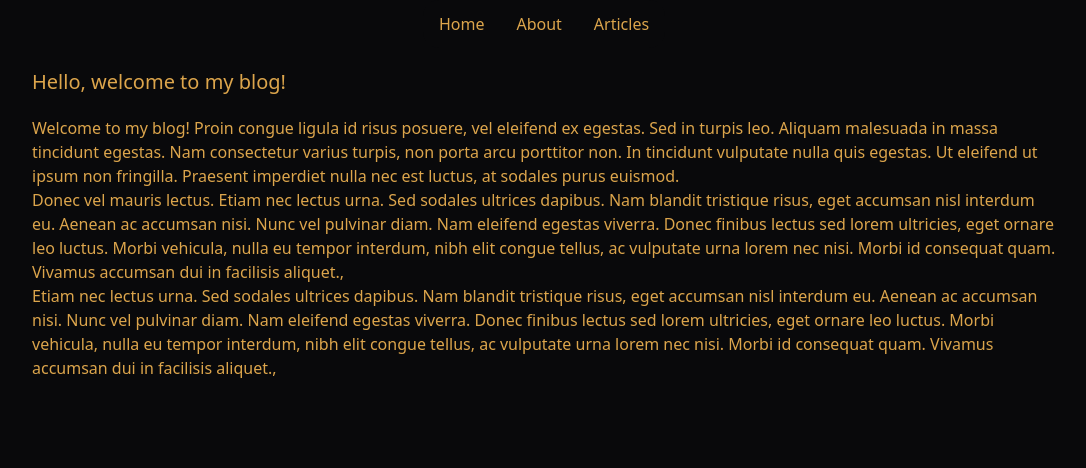
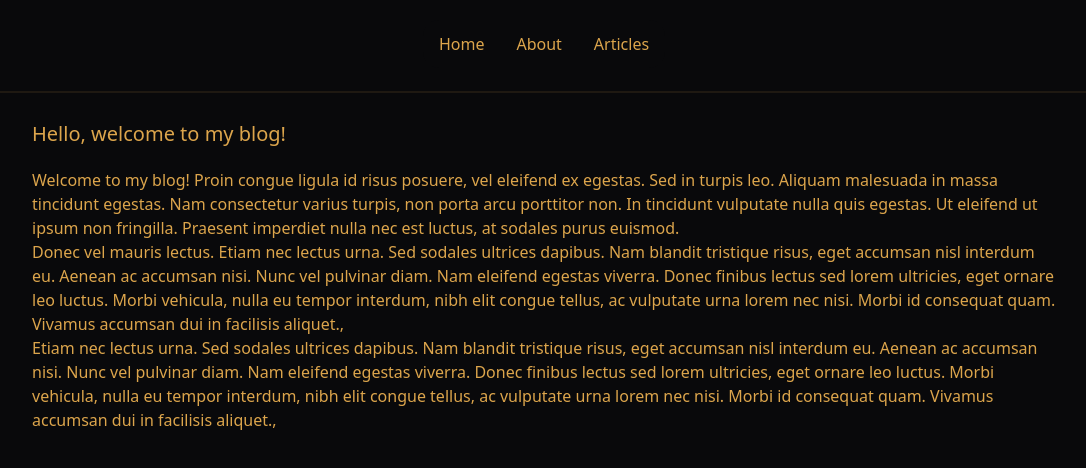
Before and after one commit to rawda-developer/Blogry, a React (Create React App) app in the folder frontend/: page / in a window 1280 px wide. Shown: the top 468 px of the page, without its empty margins (96-1182 px from the left). Built offline with nearby package versions, Linux system fonts and the light colour scheme.

Commit message:
Fix: fix style of navbar and adding a divider

```diff
--- a/frontend/src/NavBar.js
+++ b/frontend/src/NavBar.js
@@ -1,7 +1,7 @@
 import { Link } from 'react-router-dom';
 const NavBar = () => (
-  <nav>
-    <ul className='menu menu-vertical lg:menu-horizontal bg-base-100 rounded-box mb-5 w-1/4 mx-auto lg:flex'>
+  <nav className='m-5'>
+    <ul className='w-1/4 menu menu-vertical lg:menu-horizontal bg-base-100 rounded-box lg:mx-auto lg:flex'>
       <li>
         <Link to='/'>Home</Link>
       </li>
@@ -13,6 +13,7 @@ const NavBar = () => (
         <Link to='/articles'>Articles</Link>
       </li>
     </ul>
+    <div className='divider'></div>
   </nav>
 );
 export default NavBar;
```
